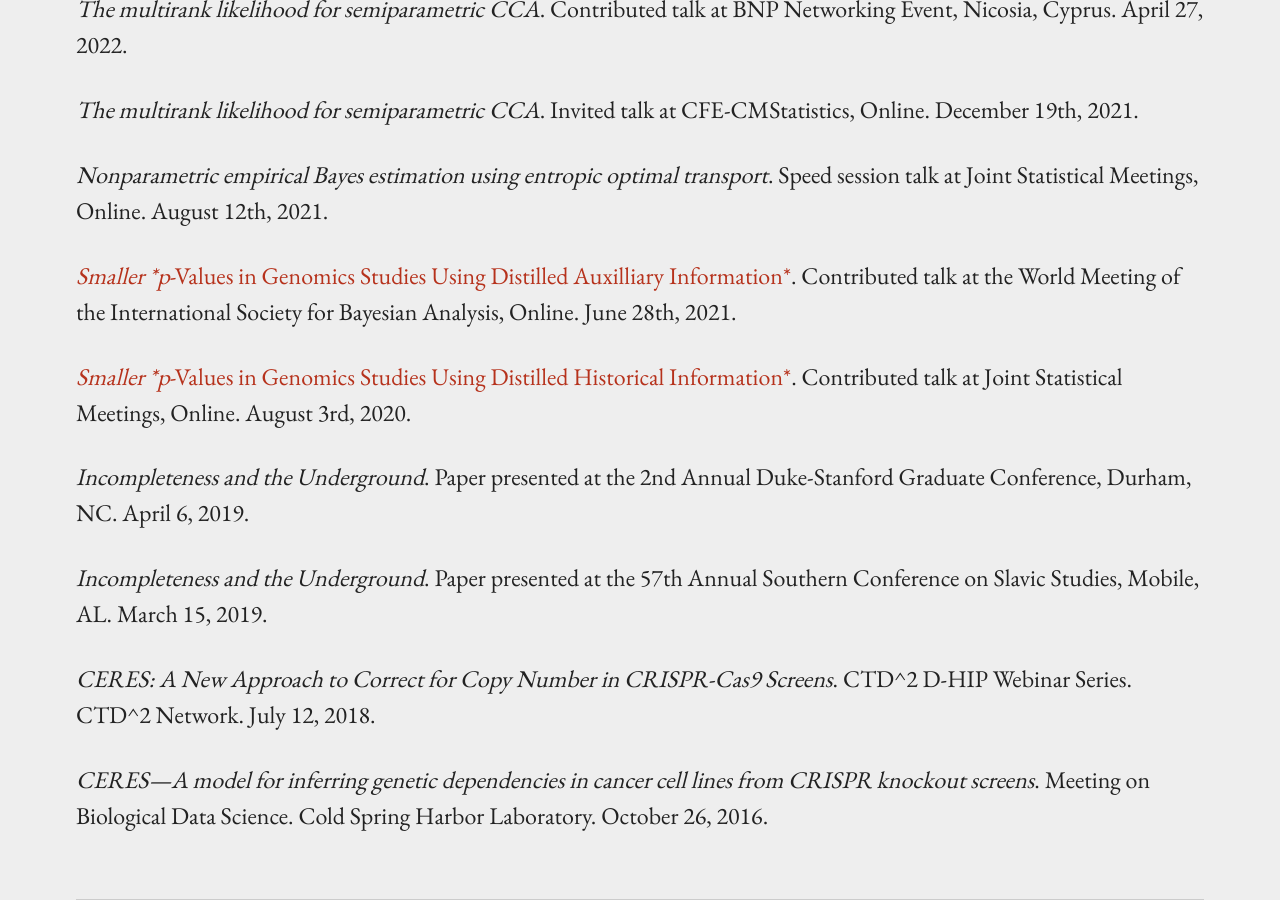
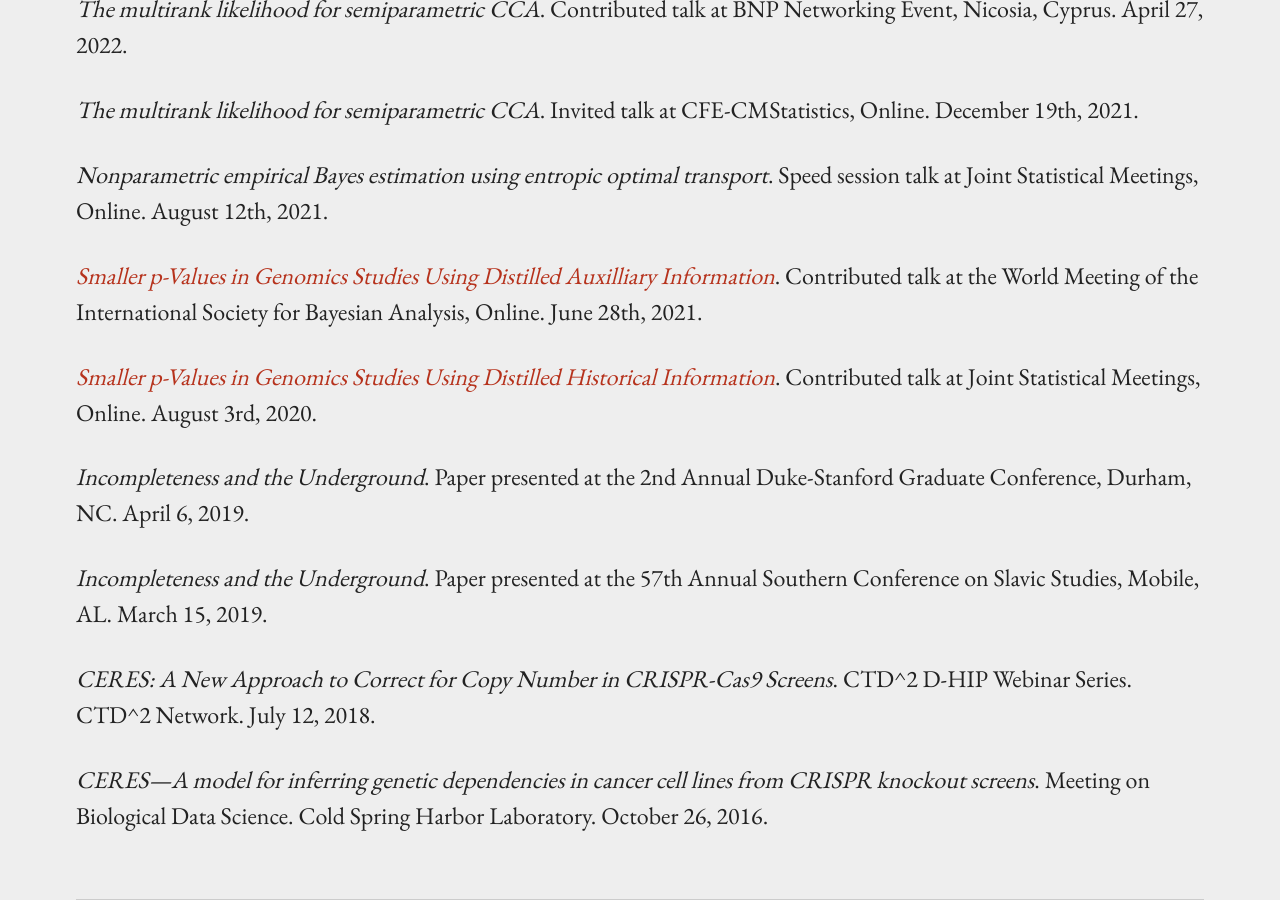
Before and after one commit to j-g-b/j-g-b.github.io, a Jekyll site: the page built from research.md, in a window 1280 px wide and 900 px high, scrolled down 3648 px. Built offline with Jekyll 4.4.1, drawn with Linux system fonts in a browser that asks for light colours.

Commit message:
fixing typo

```diff
--- a/research.md
+++ b/research.md
@@ -67,9 +67,9 @@
 
 *Nonparametric empirical Bayes estimation using entropic optimal transport*. Speed session talk at Joint Statistical Meetings, Online. August 12th, 2021.
 
-[*Smaller *p*-Values in Genomics Studies Using Distilled Auxilliary Information*](/assets/misc/smaller_p_values_in_genomics_studies_pres.pdf). Contributed talk at the World Meeting of the International Society for Bayesian Analysis, Online. June 28th, 2021.
+[*Smaller p-Values in Genomics Studies Using Distilled Auxilliary Information*](/assets/misc/smaller_p_values_in_genomics_studies_pres.pdf). Contributed talk at the World Meeting of the International Society for Bayesian Analysis, Online. June 28th, 2021.
 
-[*Smaller *p*-Values in Genomics Studies Using Distilled Historical Information*](/assets/misc/smaller_p_values_in_genomics_studies_pres.pdf). Contributed talk at Joint Statistical Meetings, Online. August 3rd, 2020.
+[*Smaller p-Values in Genomics Studies Using Distilled Historical Information*](/assets/misc/smaller_p_values_in_genomics_studies_pres.pdf). Contributed talk at Joint Statistical Meetings, Online. August 3rd, 2020.
 
 *Incompleteness and the Underground*. Paper presented at the 2nd Annual Duke-Stanford Graduate Conference, Durham, NC. April 6, 2019.
 
```
